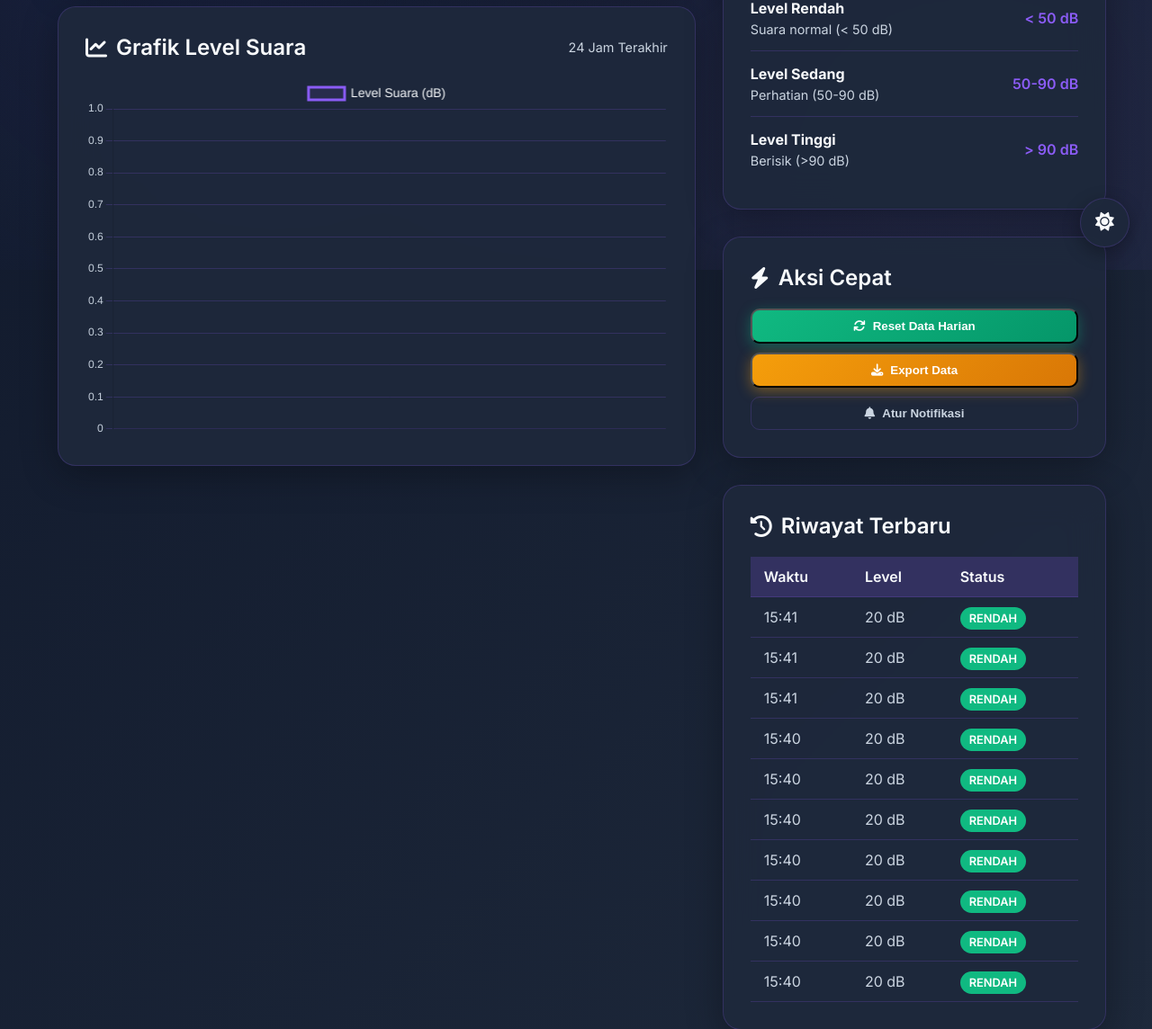
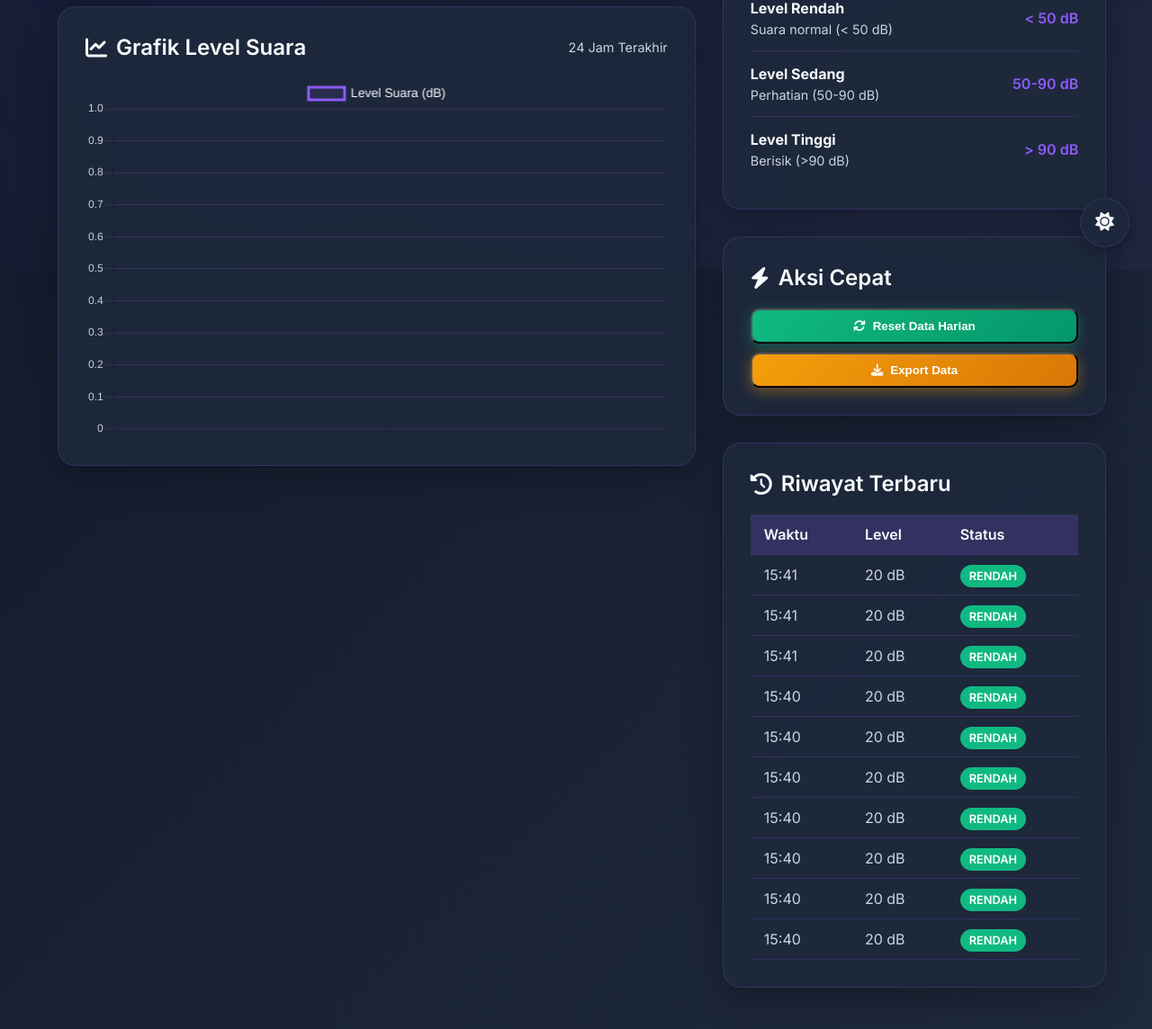
Before and after one commit to nadhiada/monitoring_suara, a PHP site: page /studio1_detail.php in a window 1280 px wide. Shown: the part 500-1644 px from the top of the page at 90% size. After the commit the page ends 1615 px from the top, so only its background shows below. Run offline with PHP 8.4, Linux system fonts and the light colour scheme; a user stored in the database is signed in; data comes from the database, SQL or seed files in the repository.

Commit message:
apusin yg ga penting

```diff
--- a/dashboard.php
+++ b/dashboard.php
@@ -754,9 +754,6 @@ while ($s = mysqli_fetch_assoc($studios)) {
                 <a href="<?php echo $detail_file; ?>" class="btn btn-primary">
                   <i class="fas fa-chart-line"></i> Detail
                 </a>
-                <button class="btn btn-outline" onclick="showStudioInfo(<?php echo $studio_id; ?>)">
-                  <i class="fas fa-info-circle"></i> Info
-                </button>
               </div>
             </div>
           <?php
--- a/studio1_detail.php
+++ b/studio1_detail.php
@@ -633,9 +633,6 @@ $history = mysqli_query($conn, "
             <button class="btn btn-warning" onclick="exportCSV()">
               <i class="fas fa-download"></i> Export Data
             </button>
-            <button class="btn btn-outline" onclick="showNotifications()">
-              <i class="fas fa-bell"></i> Atur Notifikasi
-            </button>
           </div>
         </div>
 
--- a/studio2_detail.php
+++ b/studio2_detail.php
@@ -633,9 +633,6 @@ $history = mysqli_query($conn, "
             <button class="btn btn-warning" onclick="exportCSV()">
               <i class="fas fa-download"></i> Export Data
             </button>
-            <button class="btn btn-outline" onclick="showNotifications()">
-              <i class="fas fa-bell"></i> Atur Notifikasi
-            </button>
           </div>
         </div>
 
--- a/studio3_detail.php
+++ b/studio3_detail.php
@@ -633,9 +633,6 @@ $history = mysqli_query($conn, "
             <button class="btn btn-warning" onclick="exportCSV()">
               <i class="fas fa-download"></i> Export Data
             </button>
-            <button class="btn btn-outline" onclick="showNotifications()">
-              <i class="fas fa-bell"></i> Atur Notifikasi
-            </button>
           </div>
         </div>
 
```
